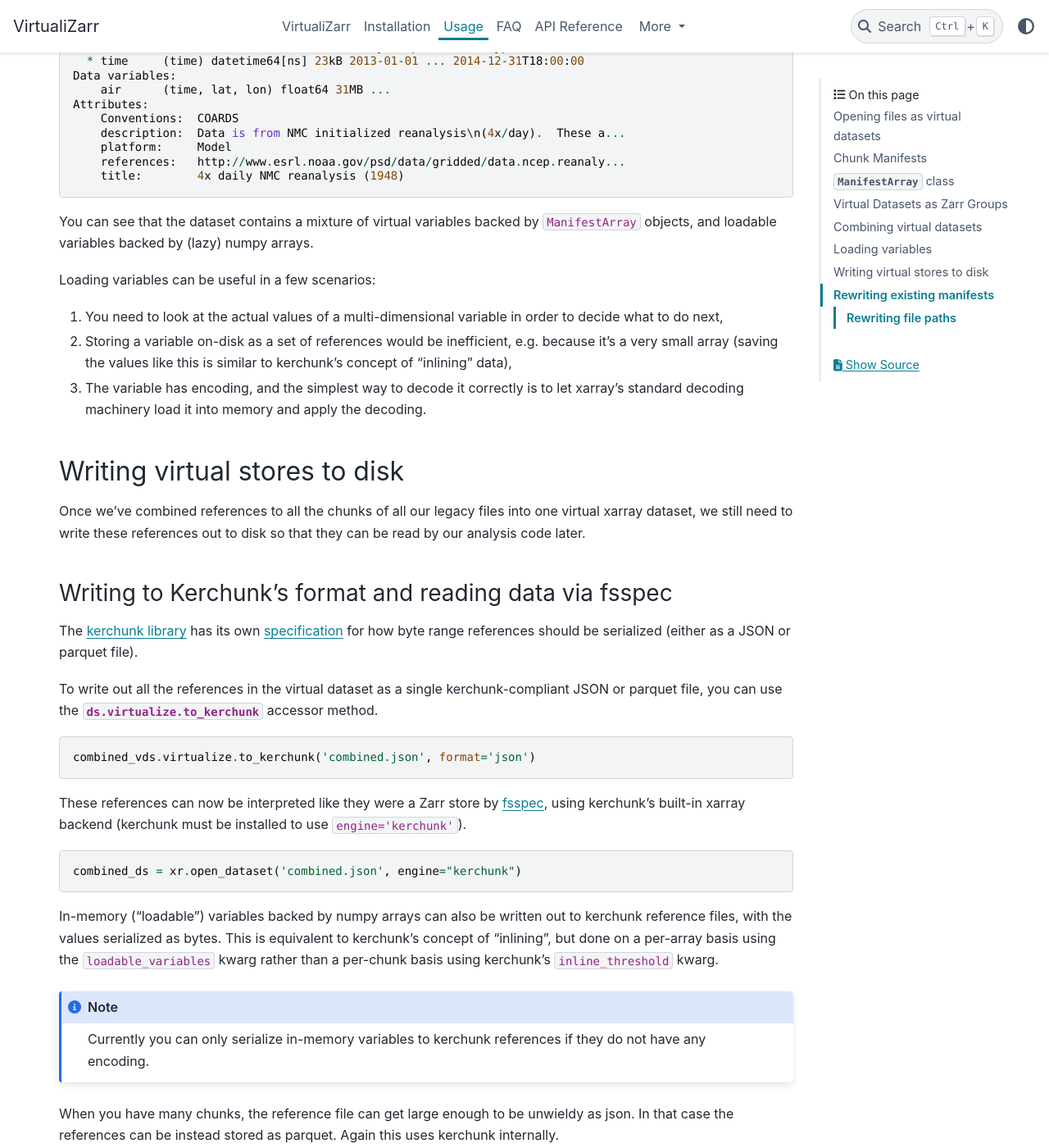
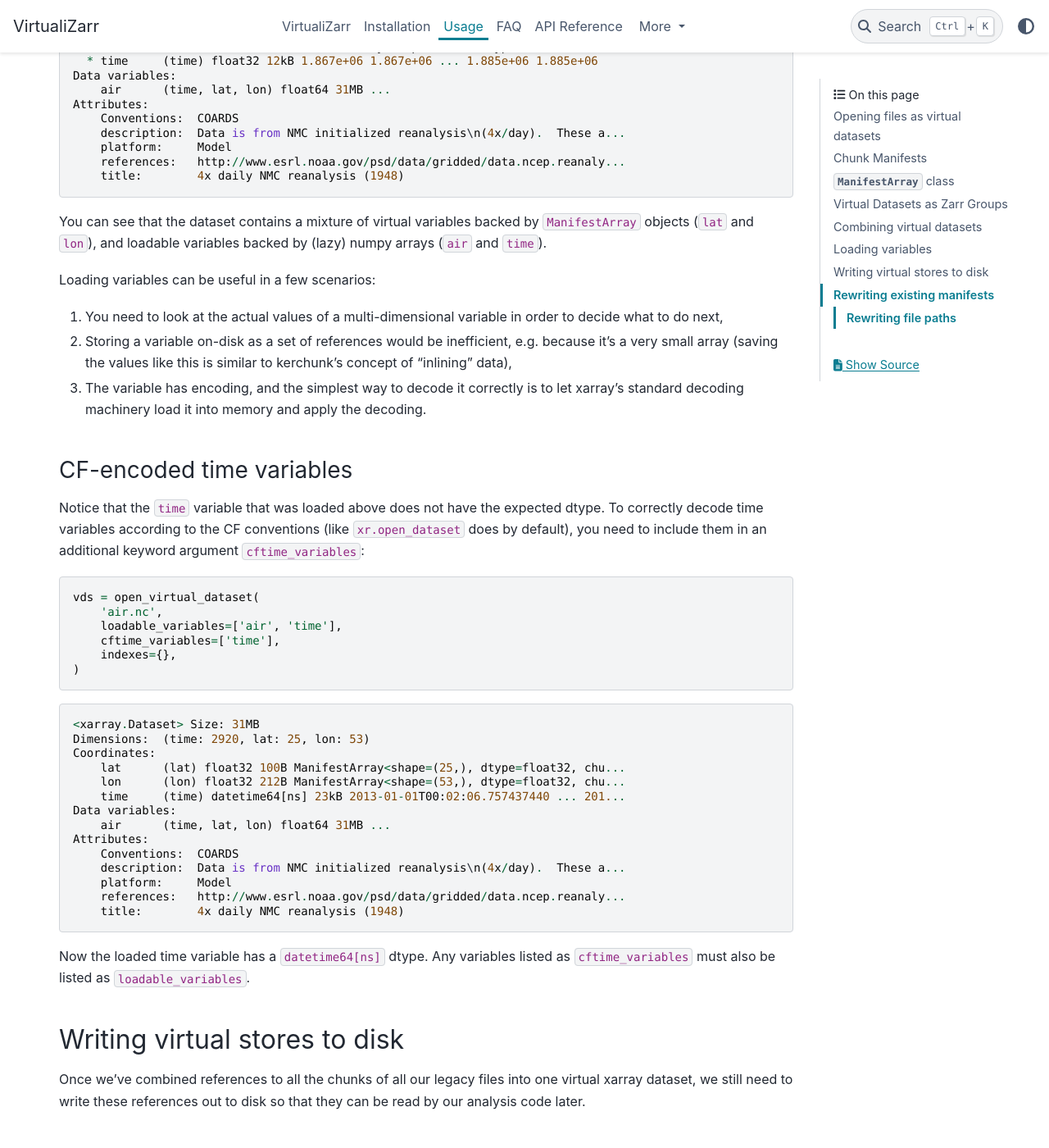
Before and after one commit to zarr-developers/VirtualiZarr, a Sphinx documentation site: the page built from docs/usage.md, in a window 1280 px wide and 1400 px high, scrolled down 8106 px. Shown: the whole window at 82% size. Built offline with Sphinx 7.4.7 and the PyData theme 0.15.4, drawn with Linux system fonts in a browser that asks for light colours.

Commit message:
Add example of using cftime_variables to usage docs (#174)
* add example of using cftime_variables to usage docs

* add indexes={}

* release notes

* remove accidental copypasta

* move arguments to separate lines

````diff
--- a/docs/releases.rst
+++ b/docs/releases.rst
@@ -39,7 +39,10 @@
 Documentation
 ~~~~~~~~~~~~~
 
+- Added example of using cftime_variables to usage docs. (:issue:`169`, :pull:`174`)
+  By `Tom Nicholas <https://github.com/TomNicholas>`_.
 - Updated the development roadmap in preparation for v1.0. (:pull:`164`)
+  By `Tom Nicholas <https://github.com/TomNicholas>`_.
 - Warn if user passes `indexes=None` to `open_virtual_dataset` to indicate that this is not yet fully supported.
   (:pull:`170`) By `Tom Nicholas <https://github.com/TomNicholas>`_.
 - Clarify that virtual datasets cannot be treated like normal xarray datasets. (:issue:`173`)
--- a/docs/usage.md
+++ b/docs/usage.md
@@ -298,7 +298,7 @@
 Whilst the values of virtual variables (i.e. those backed by `ManifestArray` objects) cannot be loaded into memory, you do have the option of opening specific variables from the file as loadable lazy numpy/dask arrays, just like `xr.open_dataset` normally returns. These variables are specified using the `loadable_variables` argument:
 
 ```python
-vds = open_virtual_dataset('air.nc', loadable_variables=['air', 'time'])
+vds = open_virtual_dataset('air.nc', loadable_variables=['air', 'time'], indexes={})
 ```
 ```python
 <xarray.Dataset> Size: 31MB
@@ -306,7 +306,7 @@
 Coordinates:
     lat      (lat) float32 100B ManifestArray<shape=(25,), dtype=float32, chu...
     lon      (lon) float32 212B ManifestArray<shape=(53,), dtype=float32, chu...
-  * time     (time) datetime64[ns] 23kB 2013-01-01 ... 2014-12-31T18:00:00
+  * time     (time) float32 12kB 1.867e+06 1.867e+06 ... 1.885e+06 1.885e+06
 Data variables:
     air      (time, lat, lon) float64 31MB ...
 Attributes:
@@ -316,12 +316,43 @@
     references:   http://www.esrl.noaa.gov/psd/data/gridded/data.ncep.reanaly...
     title:        4x daily NMC reanalysis (1948)
 ```
-You can see that the dataset contains a mixture of virtual variables backed by `ManifestArray` objects, and loadable variables backed by (lazy) numpy arrays.
+You can see that the dataset contains a mixture of virtual variables backed by `ManifestArray` objects (`lat` and `lon`), and loadable variables backed by (lazy) numpy arrays (`air` and `time`).
 
 Loading variables can be useful in a few scenarios:
 1. You need to look at the actual values of a multi-dimensional variable in order to decide what to do next,
 2. Storing a variable on-disk as a set of references would be inefficient, e.g. because it's a very small array (saving the values like this is similar to kerchunk's concept of "inlining" data),
 3. The variable has encoding, and the simplest way to decode it correctly is to let xarray's standard decoding machinery load it into memory and apply the decoding.
+
+### CF-encoded time variables
+
+Notice that the `time` variable that was loaded above does not have the expected dtype. To correctly decode time variables according to the CF conventions (like `xr.open_dataset` does by default), you need to include them in an additional keyword argument `cftime_variables`:
+
+```python
+vds = open_virtual_dataset(
+    'air.nc',
+    loadable_variables=['air', 'time'],
+    cftime_variables=['time'],
+    indexes={},
+)
+```
+```python
+<xarray.Dataset> Size: 31MB
+Dimensions:  (time: 2920, lat: 25, lon: 53)
+Coordinates:
+    lat      (lat) float32 100B ManifestArray<shape=(25,), dtype=float32, chu...
+    lon      (lon) float32 212B ManifestArray<shape=(53,), dtype=float32, chu...
+    time     (time) datetime64[ns] 23kB 2013-01-01T00:02:06.757437440 ... 201...
+Data variables:
+    air      (time, lat, lon) float64 31MB ...
+Attributes:
+    Conventions:  COARDS
+    description:  Data is from NMC initialized reanalysis\n(4x/day).  These a...
+    platform:     Model
+    references:   http://www.esrl.noaa.gov/psd/data/gridded/data.ncep.reanaly...
+    title:        4x daily NMC reanalysis (1948)
+```
+
+Now the loaded time variable has a `datetime64[ns]` dtype. Any variables listed as `cftime_variables` must also be listed as `loadable_variables`.
 
 ## Writing virtual stores to disk
 
````
